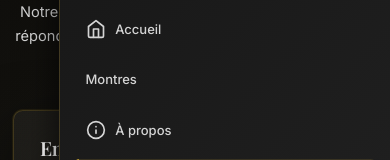
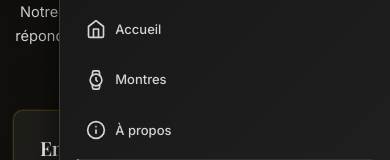
Before and after one commit to jeyakishandev/luxetime, a React (Vite) app in the folder client/: page /contact in a window 390 px wide. Both pictures are taken after a click on the button "Ouvrir le menu". Shown: the part 127-287 px from the top of the page. Built offline with nearby package versions, Linux system fonts and the light colour scheme; no server answers.

Commit message:
✨ Ajout icône Montres et amélioration alignement menu mobile
- Ajout de l'icône FiWatch pour 'Montres'
- Correction de l'alignement des éléments de navigation
- Ajout d'un placeholder pour les éléments sans icône
- Amélioration de la structure flex pour un alignement parfait

```diff
--- a/client/src/components/Header.jsx
+++ b/client/src/components/Header.jsx
@@ -18,7 +18,8 @@ import {
   FiAward,
   FiHome,
   FiInfo,
-  FiMail
+  FiMail,
+  FiWatch
 } from 'react-icons/fi'
 import { getImageUrl } from '../utils/format'
 
@@ -607,6 +608,7 @@ const MobileNav = styled.nav`
   flex-direction: column;
   gap: ${props => props.theme.spacing[2]};
   margin-bottom: ${props => props.theme.spacing[6]};
+  width: 100%;
 `
 
 const MobileNavLink = styled(motion(Link))`
@@ -623,12 +625,16 @@ const MobileNavLink = styled(motion(Link))`
   min-height: 44px;
   position: relative;
   overflow: hidden;
+  width: 100%;
 
   svg {
     width: 20px;
     height: 20px;
+    min-width: 20px;
+    min-height: 20px;
     transition: transform 0.3s ease;
     flex-shrink: 0;
+    display: block;
   }
 
   &::before {
@@ -854,7 +860,7 @@ const Header = () => {
 
   const navItems = [
     { path: '/', label: 'Accueil', icon: FiHome },
-    { path: '/products', label: 'Montres', icon: null },
+    { path: '/products', label: 'Montres', icon: FiWatch },
     { path: '/about', label: 'À propos', icon: FiInfo },
     { path: '/contact', label: 'Contact', icon: FiMail }
   ]
@@ -1149,7 +1155,7 @@ const Header = () => {
                         animate={{ x: 0, opacity: 1 }}
                         transition={{ delay: 0.15 + index * 0.05, duration: 0.3 }}
                       >
-                        {Icon && <Icon />}
+                        {Icon ? <Icon /> : <span style={{ width: '20px', height: '20px', flexShrink: 0 }} />}
                         {item.label}
                       </MobileNavLink>
                     )
```
